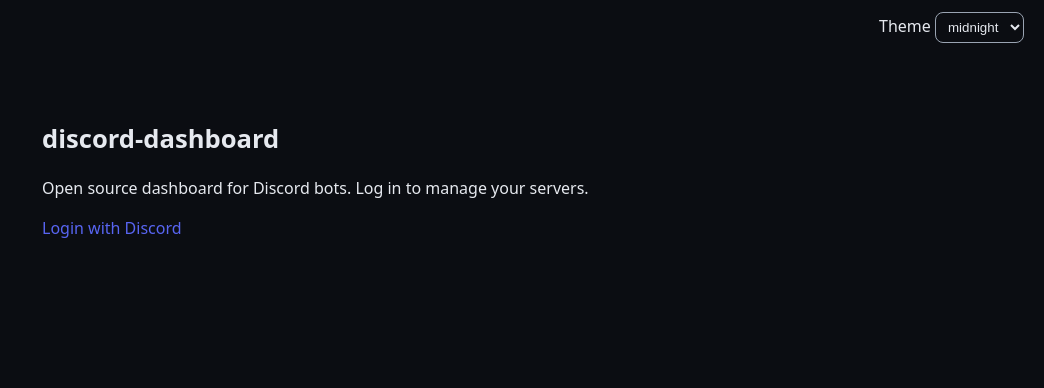
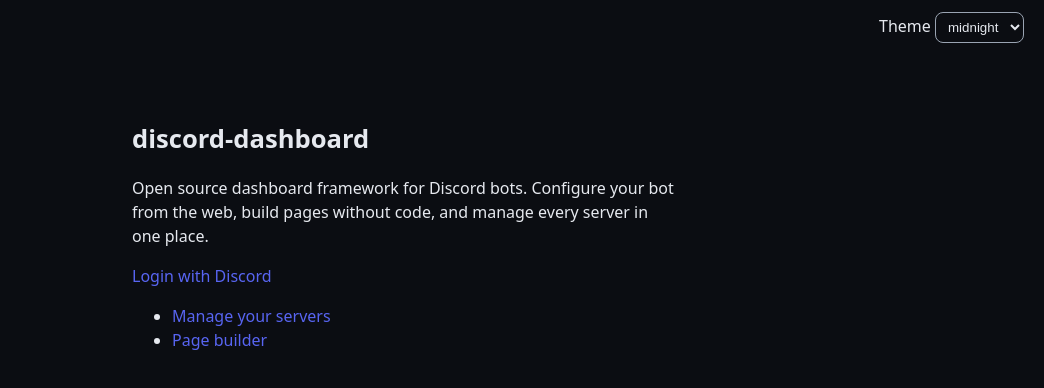
Before and after one commit to Discord-Dashboard/Core, a Next.js app in the folder apps/web/: page / in a window 1280 px wide. Shown: the top 388 px of the page, without its empty margins (236-1280 px from the left). Built offline with nearby package versions, Linux system fonts and the light colour scheme.

Commit message:
flesh out the landing and builder pages

```diff
--- a/apps/web/app/page.tsx
+++ b/apps/web/app/page.tsx
@@ -1,9 +1,24 @@
 export default function Home() {
   return (
-    <main style={{ padding: 48 }}>
+    <main style={{ padding: 48, maxWidth: 640 }}>
       <h1>discord-dashboard</h1>
-      <p>Open source dashboard for Discord bots. Log in to manage your servers.</p>
-      <a href="/auth/discord">Login with Discord</a>
+      <p>
+        Open source dashboard framework for Discord bots. Configure your bot from
+        the web, build pages without code, and manage every server in one place.
+      </p>
+      <p>
+        <a href="/auth/discord">Login with Discord</a>
+      </p>
+      <nav>
+        <ul>
+          <li>
+            <a href="/manage">Manage your servers</a>
+          </li>
+          <li>
+            <a href="/builder">Page builder</a>
+          </li>
+        </ul>
+      </nav>
     </main>
   )
 }
```
Also changed, not shown: apps/web/app/builder/page.tsx (+40 -2 lines).
